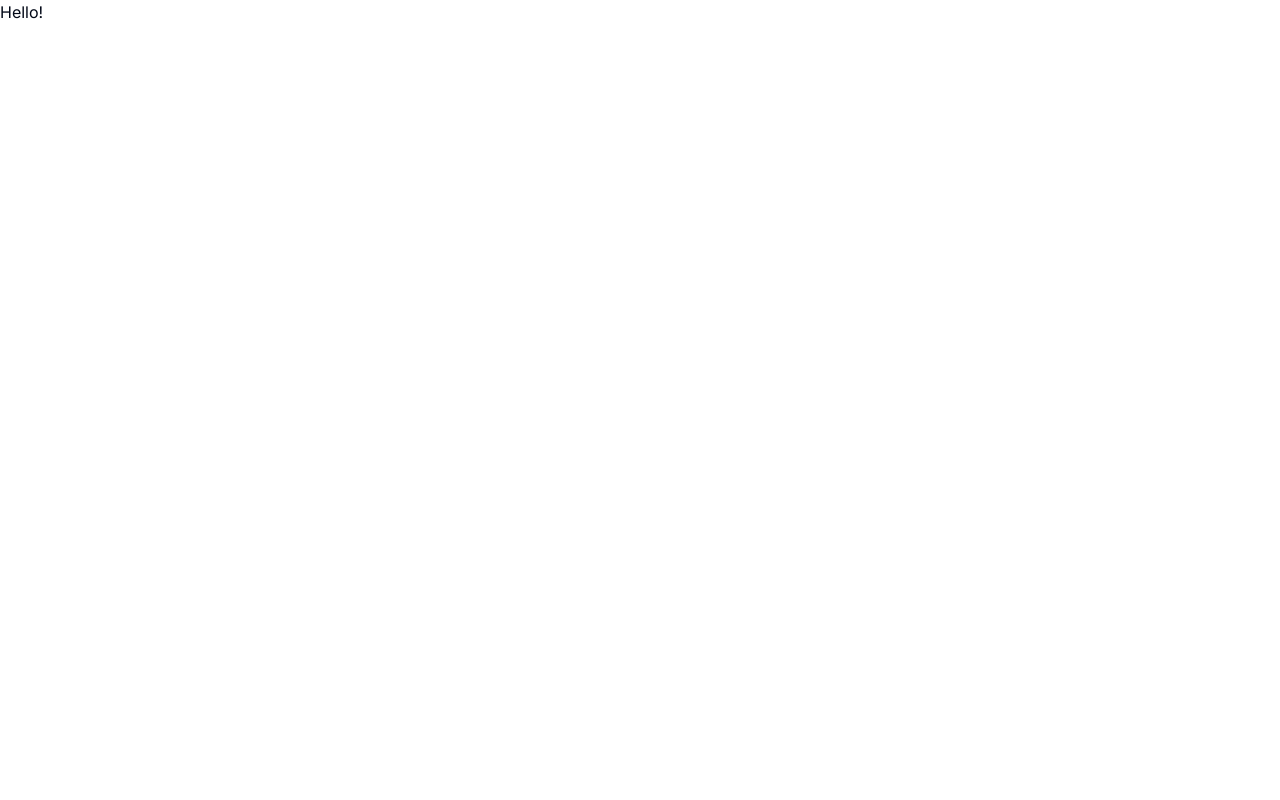
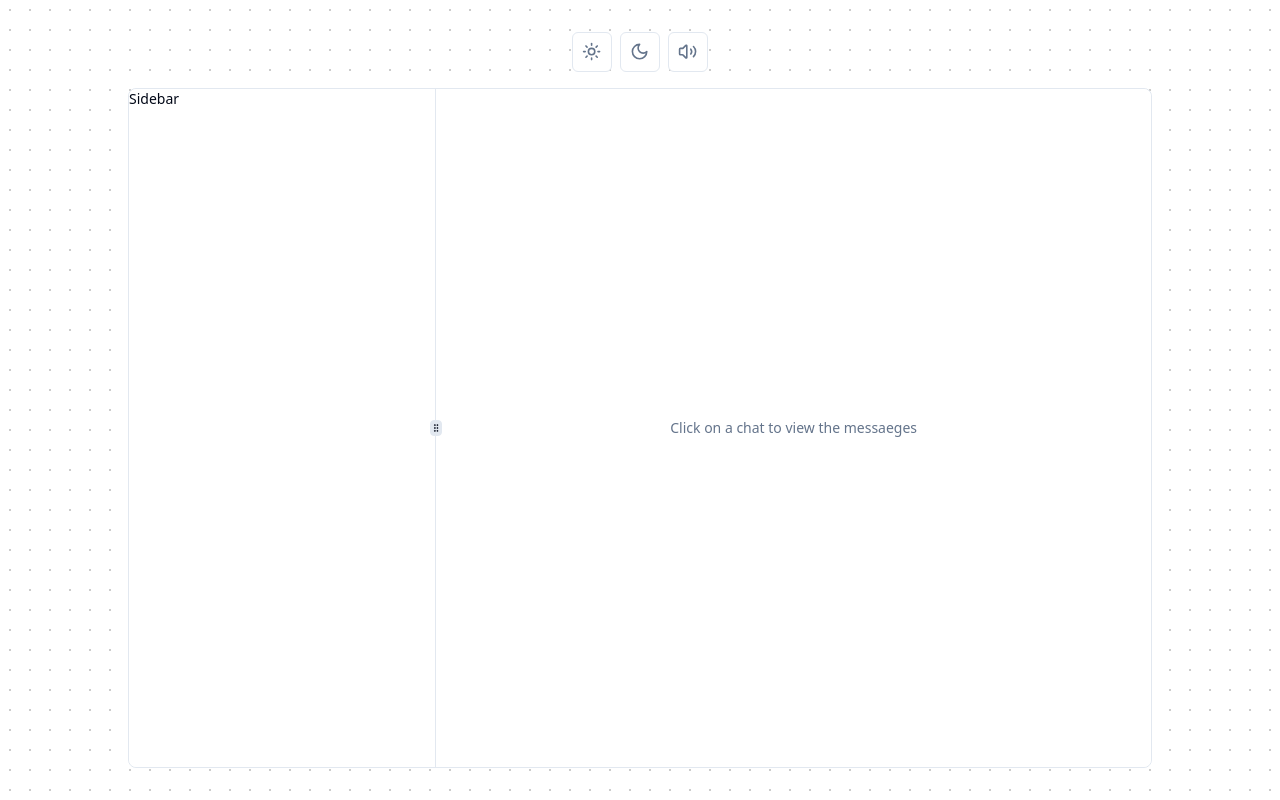
Before and after one commit to Prathamesh0222/redis, a Next.js app: page / in a window 1280 px wide. Built offline with nearby package versions, Linux system fonts and the light colour scheme; no server answers.

Commit message:
chore: Add chat layout component and theme provider

```diff
--- a/src/app/layout.tsx
+++ b/src/app/layout.tsx
@@ -1,6 +1,8 @@
 import type { Metadata } from "next";
 import { Inter } from "next/font/google";
 import "./globals.css";
+import {ThemeProvider} from "next-themes";
+import React from "react";
 
 const inter = Inter({ subsets: ["latin"] });
 
@@ -15,8 +17,17 @@ export default function RootLayout({
   children: React.ReactNode;
 }>) {
   return (
-    <html lang="en">
-      <body className={inter.className}>{children}</body>
-    </html>
+      <html lang="en">
+      <body>
+      <ThemeProvider
+          attribute="class"
+          defaultTheme="system"
+          enableSystem
+          disableTransitionOnChange
+      >
+        {children}
+      </ThemeProvider>
+      </body>
+      </html>
   );
 }
--- a/src/app/page.tsx
+++ b/src/app/page.tsx
@@ -1,8 +1,21 @@
-import { Button } from "@/components/ui/button";
-import Image from "next/image";
+import ChatLayout from "@/components/chat/ChatLayout";
+import PreferencesTab from "@/components/ui/PreferencesTab";
+import { cookies } from "next/headers";
 
 export default function Home() {
+  const layout = cookies().get("react-resizable-panels:layout");
+  const defaultLayout = layout ? JSON.parse(layout.value) : undefined;
   return (
-   <div>Hello!</div>
+   <main className='flex h-screen flex-col items-center justify-center p-4 md:px-24 py-32 gap-4'>
+     <PreferencesTab/>
+      <div
+      className='absolute top-0 z-[-2] h-screen w-screen dark:bg-[#000000] dark:bg-[radial-gradient(#ffffff33_1px,#00091d_1px)]
+     dark:bg-[size:20px_20px] bg-[#ffffff] bg-[radial-gradient(#00000033_1px,#ffffff_1px)] bg-[size:20px_20px]'
+     aria-hidden='true'
+      />
+      <div className="z-10 border rounded-lg max-w-5xl w-full min-h-[85vh] text-sm lg:flex">
+        <ChatLayout defaultLayout={defaultLayout}/>
+    </div>
+   </main>
   );
 }
--- /dev/null
+++ b/src/components/chat/ChatLayout.tsx
@@ -0,0 +1,69 @@
+"use client"
+import { useEffect, useState } from "react";
+import { ResizableHandle, ResizablePanel, ResizablePanelGroup } from "../ui/resizable";
+import { cn } from "@/lib/utils";
+
+interface ChatLayoutProps{
+    defaultLayout: number[] | undefined;
+}
+
+const ChatLayout = ({defaultLayout=[320,480]}:ChatLayoutProps) => {
+    const [isMobile,setIsMobile] = useState(false);
+    const [isCollapsed, setIsCollapsed] = useState(false);
+
+    useEffect(()=>{
+        const checkSceenWidth = () => {
+            setIsMobile(window.innerWidth <= 768);
+        }
+        checkSceenWidth();
+        window.addEventListener('resize',checkSceenWidth);
+
+        return () => {
+            window.removeEventListener('resize',checkSceenWidth);
+        }
+    },[])
+
+  return (
+    <ResizablePanelGroup
+    direction="horizontal"
+    className="h-full items-stretch bg-background rounded-lg"
+    onLayout={(sizes:number[])=>{
+        document.cookie = `react-resizable-panels:layout=${JSON.stringify(sizes)}`;
+    }}
+    >
+        <ResizablePanel
+        defaultSize={defaultLayout[0]}
+        collapsedSize={8}
+        collapsible={true}
+        minSize={isMobile? 0 : 24}
+        maxSize={isMobile? 8 : 30}
+        onCollapse={()=>{
+            setIsCollapsed(true);
+            document.cookie = `react-resizable-panels:collapsed=true`;
+        }}
+        onExpand={()=>{
+            setIsCollapsed(false);
+            document.cookie = `react-resizable-panels:collapsed=false`;
+        }}
+        className={cn(isCollapsed && "min-w-[80px] transition-all duration-300 ease-in-out")}
+        >
+            Sidebar
+        </ResizablePanel>
+        <ResizableHandle withHandle />
+        <ResizablePanel
+        defaultSize={defaultLayout[1]}
+        minSize={30}
+        >
+            <div className="flex justify-center items-center h-full w-full px-10">
+                <div className="flex flex-col justify-center items-center gap-4">
+                    <p className="text-muted-foreground text-center">Click on a chat to view the messaeges</p>
+                </div>
+            </div>
+        </ResizablePanel>
+
+
+    </ResizablePanelGroup>
+  )
+}
+
+export default ChatLayout;
--- /dev/null
+++ b/src/components/providers/ThemeProvider.tsx
@@ -0,0 +1,9 @@
+"use client"
+
+import * as React from "react"
+import { ThemeProvider as NextThemesProvider } from "next-themes"
+import { type ThemeProviderProps } from "next-themes/dist/types"
+
+export function ThemeProvider({ children, ...props }: ThemeProviderProps) {
+  return <NextThemesProvider {...props}>{children}</NextThemesProvider>
+}
--- /dev/null
+++ b/src/components/ui/PreferencesTab.tsx
@@ -0,0 +1,38 @@
+"use client"
+
+import {Button} from "@/components/ui/button";
+import {MoonIcon, SunIcon, Volume2, VolumeX} from "lucide-react";
+import {useTheme} from "next-themes";
+import {usePreferences} from "@/store/usePreferences";
+import {useSound} from "use-sound";
+
+const PreferencesTab = () => {
+    const {setTheme} = useTheme();
+    const [playMouseClick] = useSound("/sounds/mouse-click.mp3")
+    const [playSoundOn] = useSound("/sounds/sound-on.mp3",{volume:0.3})
+    const [playSoundOff] = useSound("/sounds/sound-off.mp3",{volume:0.3})
+    const {soundEnabled,setSoundEnabled} = usePreferences();
+    return <div className='flex flex-wrap gap-2 px-1 md:px-2'>
+        <Button variant={"outline"} size={"icon"} onClick={() => {
+            setTheme('light')
+            soundEnabled && playMouseClick()
+        }}>
+            <SunIcon className="size-[1.2rem] text-muted-foreground"/>
+        </Button>
+        <Button variant={"outline"} size={"icon"} onClick={() => {
+            setTheme('dark')
+            soundEnabled && playMouseClick()
+        }}>
+            <MoonIcon className="size-[1.2rem] text-muted-foreground"/>
+        </Button>
+        <Button variant={"outline"} size={"icon"} onClick={()=>{
+            setSoundEnabled(!soundEnabled)
+            soundEnabled ? playSoundOff() : playSoundOn()
+        }}>
+            {soundEnabled ? (<Volume2 className="size-[1.2rem] text-muted-foreground"/>) : (
+                <VolumeX className="size-[1.2rem] text-muted-foreground"/>
+            )}
+        </Button>
+    </div>
+}
+export default PreferencesTab;
--- /dev/null
+++ b/src/store/usePreferences.ts
@@ -0,0 +1,11 @@
+import {create} from "zustand";
+
+type Preferences = {
+    soundEnabled: boolean;
+    setSoundEnabled: (soundEnabled: boolean) => void;
+}
+
+export const usePreferences = create<Preferences>((set)=>({
+    soundEnabled: true,
+    setSoundEnabled: (soundEnabled: boolean) => set({soundEnabled}),
+}))
```
